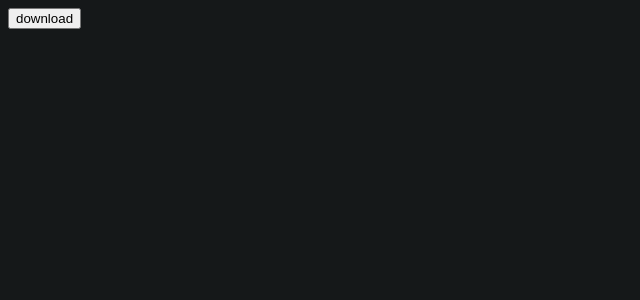
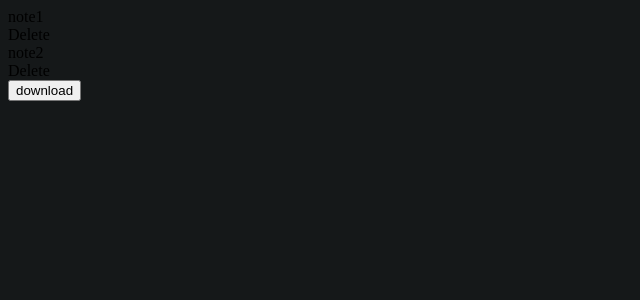
Before and after one commit to prog-g/dcc-report, a React app: page / in a window 1280 px wide. Shown: the top 300 px of the page, without its empty margins (0-640 px from the left). Built offline with nearby package versions, Linux system fonts and the light colour scheme.

Commit message:
rough notes

```diff
--- a/src/App.tsx
+++ b/src/App.tsx
@@ -1,8 +1,24 @@
 import React from "react";
+import Timeline from "./Timeline";
 import { download } from "./lib";
 
-const App: React.FunctionComponent = () => (
-  <button onClick={download}>download</button>
-);
+const App: React.FunctionComponent = () => {
+  const [notes, setNotes] = React.useState([
+    {
+      id: 0,
+      content: "note1",
+    },
+    {
+      id: 1,
+      content: "note2",
+    }
+  ]);
+  return (
+    <div>
+      <Timeline notes={notes}/>
+      <button onClick={download}>download</button>
+    </div>
+  )
+};
 
 export default App;
--- /dev/null
+++ b/src/Note.jsx
@@ -0,0 +1,15 @@
+import React from "react";
+
+function Note(props) {
+  const del = () => { }
+  return (
+    <div className="note">
+      <div className="content">{props.content}</div>
+      <div className="delete-action">
+        <span onClick={del}>Delete</span>
+      </div>
+    </div>
+  );
+}
+
+export default Note;
--- /dev/null
+++ b/src/Timeline.jsx
@@ -0,0 +1,14 @@
+import React from "react";
+import Note from "./Note";
+
+function Timeline(props) {
+  const notes = props.notes.map((n) => (
+    <Note
+      key={n.id}
+      content={n.content}
+    />
+  ));
+  return <div className="timeline">{notes}</div>;
+}
+
+export default Timeline;
```
